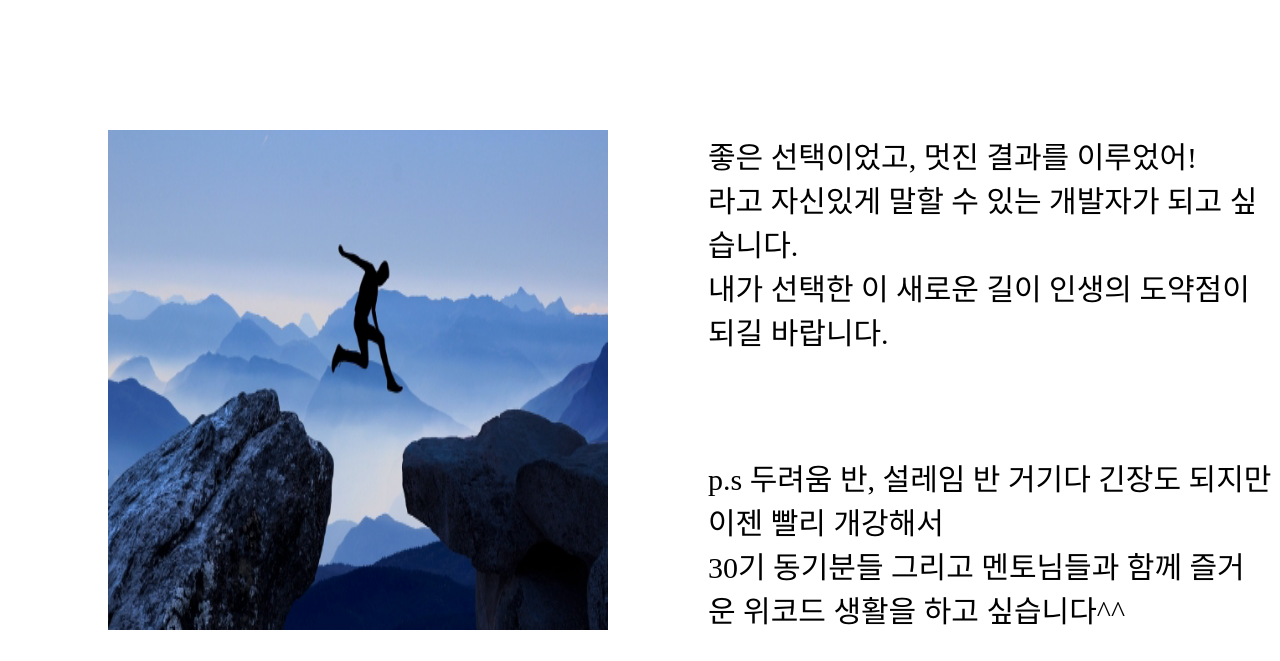
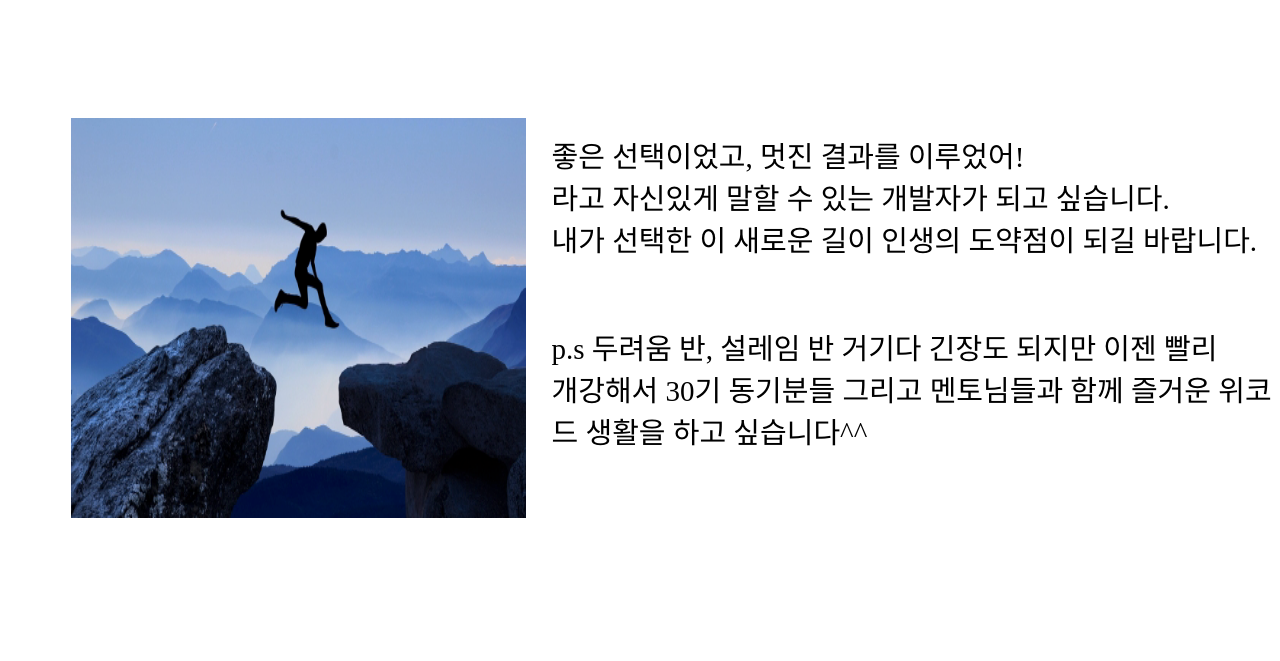
Before and after one commit to AI-AMAD/INTRO, a plain HTML site: page c.html in a window 1280 px wide. Shown: the part 165-826 px from the top of the page. After the commit the page ends 800 px from the top, so only its background shows below. Drawn offline with Linux system fonts and the light colour scheme.

Commit message:
픽셀 수정

```diff
--- a/c.html
+++ b/c.html
@@ -5,10 +5,10 @@
     <title>미래의 나는 ?</title>
       <style media="screen">
         img{
-          width: 500px;
-          height: 500px;
-          margin-top: 100px;
-          margin-left: 100px;
+          width: 36%;
+          height: 400px;
+          margin-top: 7%;
+          margin-left: 5%;
           float: left;
         }
         h1{
@@ -17,8 +17,8 @@
         }
         p{
           margin-top: 150px;
-          margin-left: 700px;
-          font-size: 30px;
+          margin-left: 43%;
+          font-size: 29px;
         }
       </style>
   </head>
@@ -27,8 +27,8 @@
       <img src="futurelink.jpg" alt="">
         <p>좋은 선택이었고, 멋진 결과를 이루었어!<br>
            라고 자신있게 말할 수 있는 개발자가 되고 싶습니다. <br>
-           내가 선택한 이 새로운 길이 인생의 도약점이 되길 바랍니다.<br><br><br><br>
-           p.s 두려움 반, 설레임 반 거기다 긴장도 되지만 이젠 빨리 개강해서 <br>
-           30기 동기분들 그리고 멘토님들과 함께 즐거운 위코드 생활을 하고 싶습니다^^</p>
+           내가 선택한 이 새로운 길이 인생의 도약점이 되길 바랍니다.<br><br><br>
+           p.s 두려움 반, 설레임 반 거기다 긴장도 되지만 이젠 빨리 <br>
+           개강해서 30기 동기분들 그리고 멘토님들과 함께 즐거운 위코드 생활을 하고 싶습니다^^</p>
   </body>
 </html>
```
Also changed, not shown: a.html (+9 -10 lines), b.html (+8 -7 lines), index.html (+3 -3 lines).
